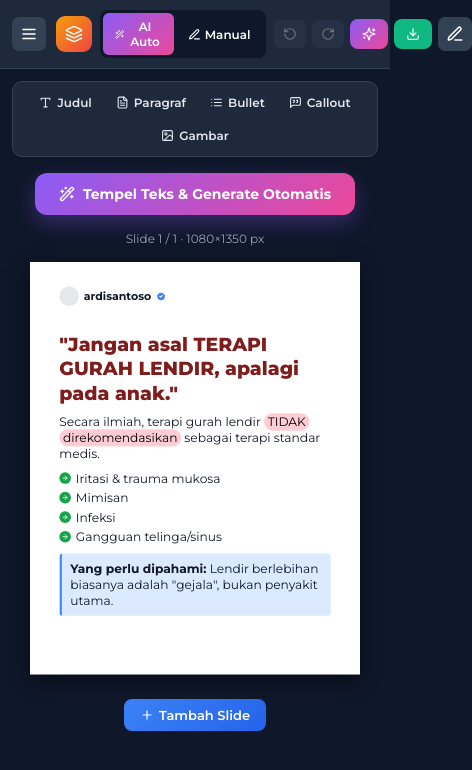
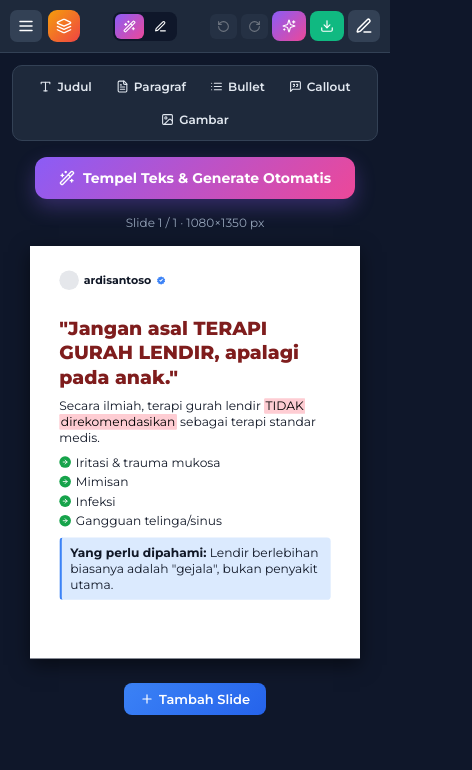
Before and after one commit to joyboythesungod/feed-studio, a React (Vite) app: page / in a window 390 px wide. Shown: the top 770 px of the page, 472 px wide, since content can reach past the window. Built offline with nearby package versions, Linux system fonts and the light colour scheme; a web font is replaced by a local one.

Commit message:
Add files via upload

```diff
--- a/src/App.jsx
+++ b/src/App.jsx
@@ -135,7 +135,7 @@ const defaultBlocks = () => [
   {
     id: uid(),
     type: 'paragraph',
-    text: 'Secara ilmiah, terapi gurah lendir <mark style="background:#FECDD3; padding:4px 12px; border-radius:999px; box-decoration-break:clone; -webkit-box-decoration-break:clone">TIDAK direkomendasikan</mark> sebagai terapi standar medis.',
+    text: 'Secara ilmiah, terapi gurah lendir <mark style="background:#FECDD3; padding:1px 5px; border-radius:4px; box-decoration-break:clone; -webkit-box-decoration-break:clone">TIDAK direkomendasikan</mark> sebagai terapi standar medis.',
     font: 'Montserrat',
     color: '#111827',
     size: 40,
@@ -987,7 +987,7 @@ export default function App() {
     // Bersihkan mark nested kalau ada (supaya gak double-wrap)
     const cleanHTML = innerHTML.replace(/<\/?mark[^>]*>/g, '');
 
-    const markHTML = `<mark style="background:${color}; padding:4px 12px; border-radius:999px; box-decoration-break:clone; -webkit-box-decoration-break:clone">${cleanHTML}</mark>`;
+    const markHTML = `<mark style="background:${color}; padding:1px 5px; border-radius:4px; box-decoration-break:clone; -webkit-box-decoration-break:clone">${cleanHTML}</mark>`;
     document.execCommand('insertHTML', false, markHTML);
   };
   const applyBold = () => document.execCommand('bold');
@@ -1169,7 +1169,7 @@ Output HANYA JSON valid.`;
               if (b.highlights && Array.isArray(b.highlights)) {
                 b.highlights.forEach(h => {
                   const re = new RegExp(h.phrase.replace(/[-/\\^$*+?.()|[\]{}]/g, '\\$&'), 'g');
-                  text = text.replace(re, `<mark style="background:${h.color}; padding:4px 12px; border-radius:999px; box-decoration-break:clone; -webkit-box-decoration-break:clone">${h.phrase}</mark>`);
+                  text = text.replace(re, `<mark style="background:${h.color}; padding:1px 5px; border-radius:4px; box-decoration-break:clone; -webkit-box-decoration-break:clone">${h.phrase}</mark>`);
                 });
               }
               return { id: uid(), type: 'paragraph', text, font: 'Montserrat', color: '#111827', size: DEFAULT_CONTENT_SIZE, weight: 400, align: 'left' };
@@ -1239,7 +1239,7 @@ Output HANYA JSON valid.`;
         if (newBlock.highlights && Array.isArray(newBlock.highlights)) {
           newBlock.highlights.forEach(h => {
             const re = new RegExp(h.phrase.replace(/[-/\\^$*+?.()|[\]{}]/g, '\\$&'), 'g');
-            text = text.replace(re, `<mark style="background:${h.color}; padding:4px 12px; border-radius:999px; box-decoration-break:clone; -webkit-box-decoration-break:clone">${h.phrase}</mark>`);
+            text = text.replace(re, `<mark style="background:${h.color}; padding:1px 5px; border-radius:4px; box-decoration-break:clone; -webkit-box-decoration-break:clone">${h.phrase}</mark>`);
           });
         }
         appBlock = { ...base, type: 'paragraph', text, color: '#111827', size: DEFAULT_CONTENT_SIZE, weight: 400, align: 'left' };
@@ -1348,7 +1348,7 @@ Output HANYA JSON valid.`;
         .scroll-thin::-webkit-scrollbar-track { background: #1E293B; }
         .scroll-thin::-webkit-scrollbar-thumb { background: #475569; border-radius: 4px; }
         [contenteditable]:focus { outline: 2px solid #3B82F6; outline-offset: 2px; }
-        mark { padding: 4px 12px; border-radius: 999px; box-decoration-break: clone; -webkit-box-decoration-break: clone; }
+        mark { padding: 1px 5px; border-radius: 4px; box-decoration-break: clone; -webkit-box-decoration-break: clone; }
         button { font-family: 'Montserrat', sans-serif; }
         input, select, textarea { font-family: 'Montserrat', sans-serif; }
       `}</style>
@@ -1357,13 +1357,14 @@ Output HANYA JSON valid.`;
       <div style={{
         background: '#1E293B',
         padding: isMobile
-          ? 'calc(env(safe-area-inset-top, 0px) + 10px) 12px 10px 12px'
+          ? 'max(10px, env(safe-area-inset-top, 0px)) 10px 10px 10px'
           : '14px 20px',
         borderBottom: '1px solid #334155',
-        display: 'flex', alignItems: 'center', justifyContent: 'space-between', gap: 8,
+        display: 'flex', alignItems: 'center', justifyContent: 'space-between',
+        gap: isMobile ? 6 : 8,
         position: 'sticky', top: 0, zIndex: 50,
       }}>
-        <div style={{ display: 'flex', alignItems: 'center', gap: 10 }}>
+        <div style={{ display: 'flex', alignItems: 'center', gap: isMobile ? 6 : 10, flexShrink: 0 }}>
           {isMobile && (
             <button
               onClick={() => setMobilePanel(mobilePanel === 'left' ? 'canvas' : 'left')}
@@ -1373,11 +1374,11 @@ Output HANYA JSON valid.`;
             </button>
           )}
           <div style={{
-            width: 36, height: 36, borderRadius: 9,
+            width: isMobile ? 32 : 36, height: isMobile ? 32 : 36, borderRadius: 9,
             background: 'linear-gradient(135deg, #F59E0B, #EF4444)',
-            display: 'flex', alignItems: 'center', justifyContent: 'center',
+            display: 'flex', alignItems: 'center', justifyContent: 'center', flexShrink: 0,
           }}>
-            <Layers size={18} color="#fff" />
+            <Layers size={isMobile ? 16 : 18} color="#fff" />
           </div>
           {!isMobile && (
             <div>
@@ -1387,54 +1388,63 @@ Output HANYA JSON valid.`;
           )}
         </div>
 
-        {/* Mode switcher */}
-        <div style={{ display: 'flex', background: '#0F172A', padding: 3, borderRadius: 8, gap: 2 }}>
+        {/* Mode switcher - icon only di mobile */}
+        <div style={{
+          display: 'flex', background: '#0F172A',
+          padding: isMobile ? 2 : 3, borderRadius: 8, gap: 2, flexShrink: 0,
+        }}>
           <button
             onClick={() => setMode('ai')}
             style={{
               background: mode === 'ai' ? 'linear-gradient(135deg, #8B5CF6, #EC4899)' : 'transparent',
-              color: '#fff', border: 'none', padding: '6px 12px', borderRadius: 6,
+              color: '#fff', border: 'none',
+              padding: isMobile ? '6px 8px' : '6px 12px', borderRadius: 6,
               cursor: 'pointer', fontSize: 12, fontWeight: 600,
               display: 'flex', alignItems: 'center', gap: 4,
             }}
+            title="AI Auto"
           >
-            <Wand2 size={13} /> AI Auto
+            <Wand2 size={13} /> {!isMobile && 'AI Auto'}
           </button>
           <button
             onClick={() => setMode('manual')}
             style={{
               background: mode === 'manual' ? '#3B82F6' : 'transparent',
-              color: '#fff', border: 'none', padding: '6px 12px', borderRadius: 6,
+              color: '#fff', border: 'none',
+              padding: isMobile ? '6px 8px' : '6px 12px', borderRadius: 6,
               cursor: 'pointer', fontSize: 12, fontWeight: 600,
               display: 'flex', alignItems: 'center', gap: 4,
             }}
+            title="Manual"
           >
-            <Edit3 size={13} /> Manual
+            <Edit3 size={13} /> {!isMobile && 'Manual'}
           </button>
         </div>
 
-        <div style={{ display: 'flex', gap: 6, alignItems: 'center' }}>
+        <div style={{
+          display: 'flex', gap: isMobile ? 4 : 6, alignItems: 'center', flexShrink: 0,
+        }}>
           {/* Undo / Redo */}
           <button
             onClick={undo}
             disabled={!canUndo}
             style={{
               background: '#334155', color: '#fff', border: 'none',
-              padding: '7px 9px', borderRadius: 6,
+              padding: isMobile ? '6px 7px' : '7px 9px', borderRadius: 6,
               cursor: canUndo ? 'pointer' : 'not-allowed',
               opacity: canUndo ? 1 : 0.35,
               display: 'flex', alignItems: 'center',
             }}
             title="Undo (Ctrl+Z)"
           >
-            <RotateCcw size={14} />
+            <RotateCcw size={isMobile ? 13 : 14} />
           </button>
           <button
             onClick={redo}
             disabled={!canRedo}
             style={{
               background: '#334155', color: '#fff', border: 'none',
-              padding: '7px 9px', borderRadius: 6,
+              padding: isMobile ? '6px 7px' : '7px 9px', borderRadius: 6,
               cursor: canRedo ? 'pointer' : 'not-allowed',
               opacity: canRedo ? 1 : 0.35,
               display: 'flex', alignItems: 'center',
@@ -1442,7 +1452,7 @@ Output HANYA JSON valid.`;
             }}
             title="Redo (Ctrl+Shift+Z atau Ctrl+Y)"
           >
-            <RotateCcw size={14} />
+            <RotateCcw size={isMobile ? 13 : 14} />
           </button>
 
 {mode === 'ai' && (
@@ -2518,14 +2528,15 @@ const fmtBtn = {
 };
 
 const topBtnStyle = (bg) => ({
-  background: bg, color: '#fff', border: 'none', padding: '8px 12px', borderRadius: 8,
+  background: bg, color: '#fff', border: 'none',
+  padding: '8px 10px', borderRadius: 8,
   fontWeight: 600, cursor: 'pointer', display: 'flex', alignItems: 'center', gap: 5,
   fontSize: 12,
 });
 
 const mobileTabBtn = (active) => ({
   background: active ? '#3B82F6' : '#334155', color: '#fff', border: 'none',
-  width: 34, height: 34, borderRadius: 7, cursor: 'pointer',
+  width: 32, height: 32, borderRadius: 7, cursor: 'pointer',
   display: 'flex', alignItems: 'center', justifyContent: 'center',
 });
 
```
